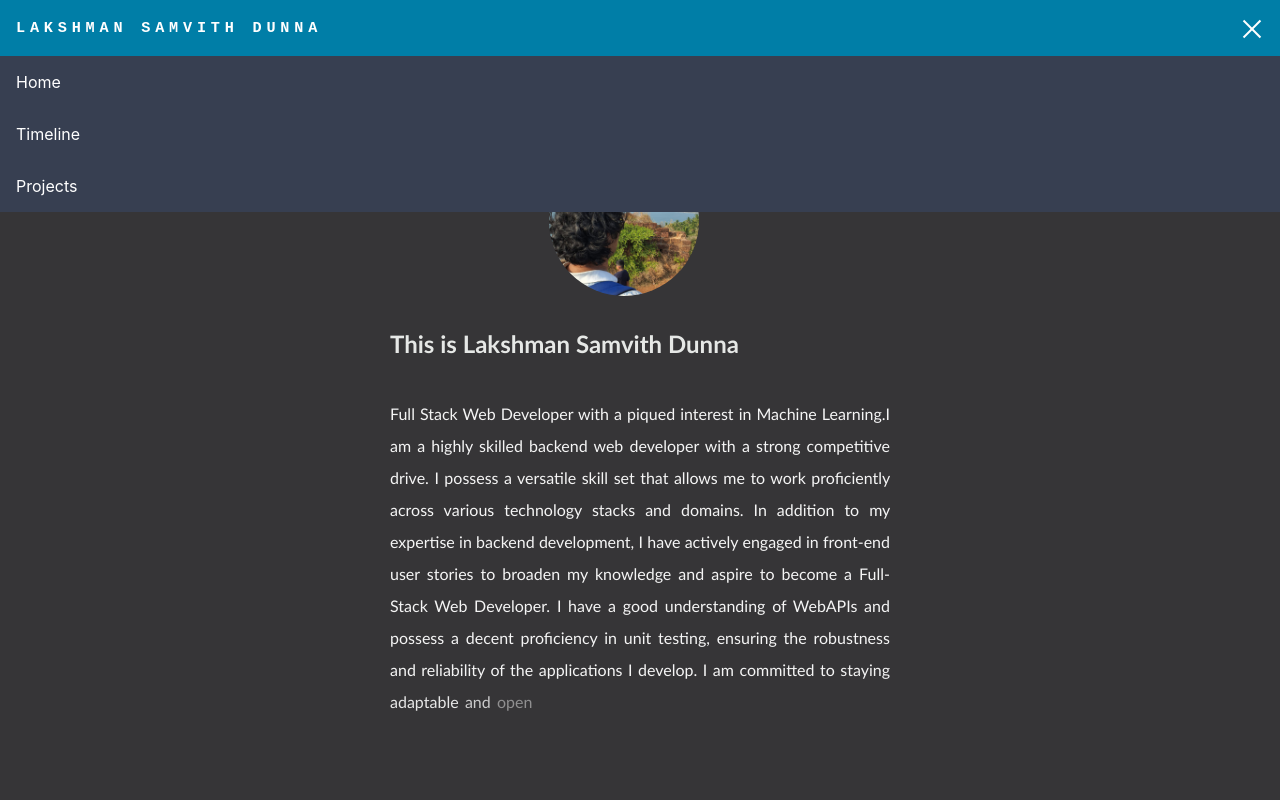
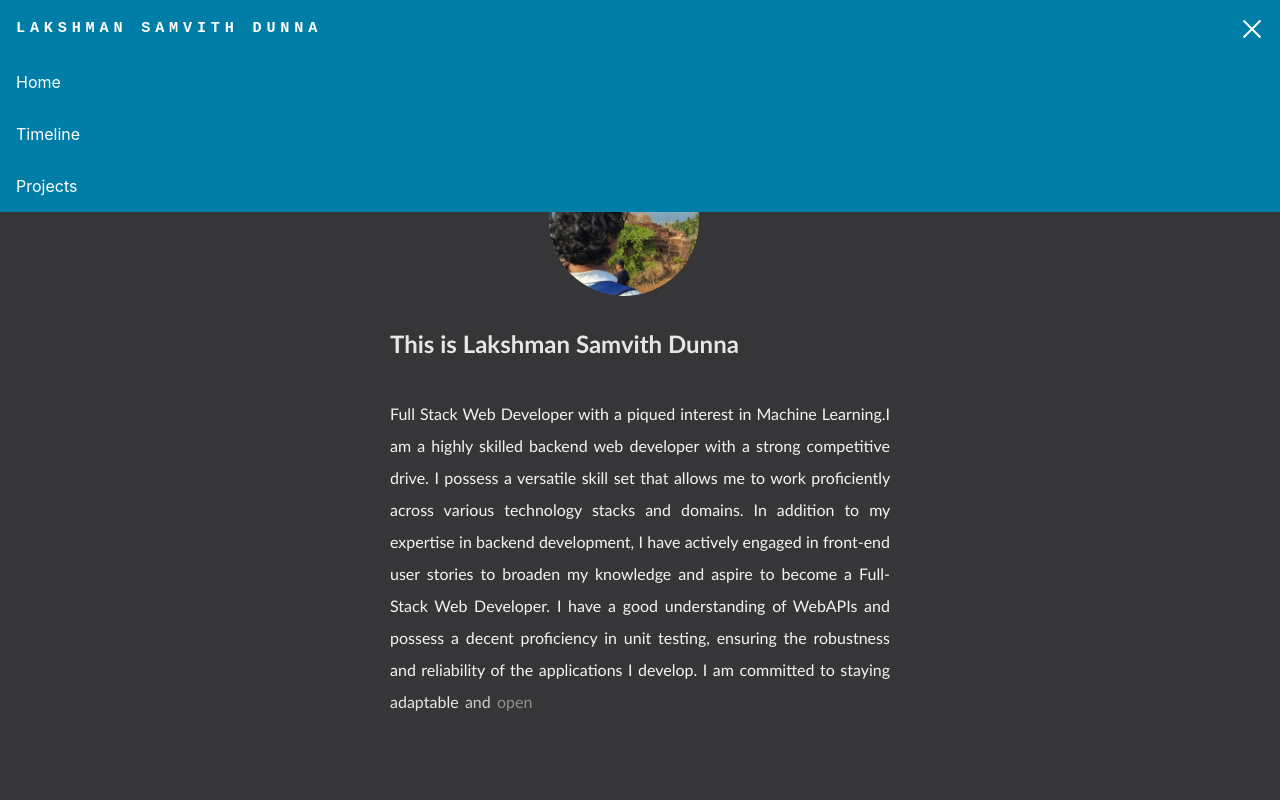
Before and after one commit to lakshmansamvith/Portfolio, a React (Create React App) app: page / in a window 1280 px wide. Both pictures are taken after a click on the button 1252 px from the left and 28 px from the top of the page. Shown: the top 800 px of the page. Built offline with nearby package versions, Linux system fonts and the light colour scheme.

Commit message:
Changing bg color for opennav, linking timeline

```diff
--- a/src/Components/Header.js
+++ b/src/Components/Header.js
@@ -88,7 +88,7 @@ function Header() {
             top: '100%',
             left: '0',
             width: '100%',
-            backgroundColor: '#373F51',
+            backgroundColor: '#007EA7',
             listStyleType: 'none',
             zIndex: 99,
           }}
--- a/src/Components/Timeline.js
+++ b/src/Components/Timeline.js
@@ -16,7 +16,7 @@ export default function TimeLine() {
   let schoolIconStyles = { background: "#3E92CC", color: '#fff' };
 
   return (
-    <section id = "TimeLine">
+    <section id = "Timeline">
     <div className="timeline">
       <h1 className="title">Timeline</h1>
       <VerticalTimeline>
```
